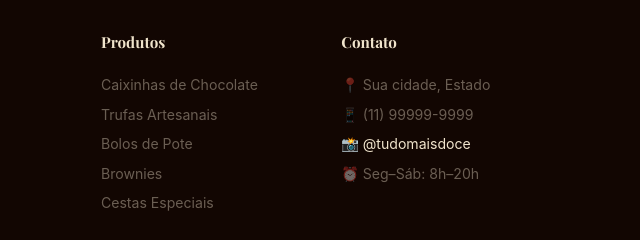
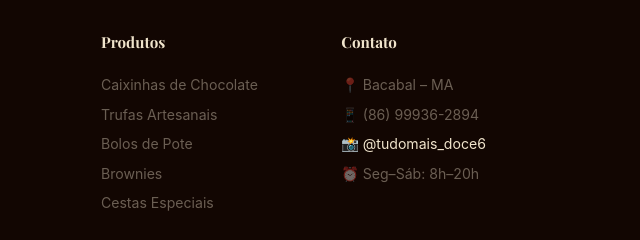
Before and after one commit to ItaloProject/tudo-mais-doce, a plain HTML site: page index.html in a window 1280 px wide. Shown: the part 7893-8133 px from the top of the page, 640-1280 px from the left. Drawn offline with nearby package versions, Linux system fonts and the light colour scheme; a web font is replaced by a local one.

Commit message:
update: dados de contato reais — WhatsApp, Instagram e cidade

```diff
--- a/index.html
+++ b/index.html
@@ -407,7 +407,7 @@
         <p data-reveal="up" data-delay=".2">
           Faça seu pedido pelo WhatsApp ou use o formulário. Respondemos em até 2 horas.
         </p>
-        <a href="https://wa.me/5511999999999?text=Olá! Quero fazer um pedido 🍫"
+        <a href="https://wa.me/5586999362894?text=Olá! Quero fazer um pedido 🍫"
            class="btn-wpp" target="_blank" rel="noopener" data-reveal="up" data-delay=".3">
           <svg viewBox="0 0 24 24" fill="currentColor" width="20" height="20" aria-hidden="true">
             <path d="M17.472 14.382c-.297-.149-1.758-.867-2.03-.967-.273-.099-.471-.148-.67.15-.197.297-.767.966-.94 1.164-.173.199-.347.223-.644.075-.297-.15-1.255-.463-2.39-1.475-.883-.788-1.48-1.761-1.653-2.059-.173-.297-.018-.458.13-.606.134-.133.298-.347.446-.52.149-.174.198-.298.298-.497.099-.198.05-.371-.025-.52-.075-.149-.669-1.612-.916-2.207-.242-.579-.487-.5-.669-.51-.173-.008-.371-.01-.57-.01-.198 0-.52.074-.792.372-.272.297-1.04 1.016-1.04 2.479 0 1.462 1.065 2.875 1.213 3.074.149.198 2.096 3.2 5.077 4.487.709.306 1.262.489 1.694.625.712.227 1.36.195 1.871.118.571-.085 1.758-.719 2.006-1.413.248-.694.248-1.289.173-1.413-.074-.124-.272-.198-.57-.347m-5.421 7.403h-.004a9.87 9.87 0 01-5.031-1.378l-.361-.214-3.741.982.998-3.648-.235-.374a9.86 9.86 0 01-1.51-5.26c.001-5.45 4.436-9.884 9.888-9.884 2.64 0 5.122 1.03 6.988 2.898a9.825 9.825 0 012.893 6.994c-.003 5.45-4.437 9.884-9.885 9.884m8.413-18.297A11.815 11.815 0 0012.05 0C5.495 0 .16 5.335.157 11.892c0 2.096.547 4.142 1.588 5.945L.057 24l6.305-1.654a11.882 11.882 0 005.683 1.448h.005c6.554 0 11.89-5.335 11.893-11.893a11.821 11.821 0 00-3.48-8.413z"/>
@@ -416,7 +416,7 @@
         </a>
         <p class="contato-social" data-reveal="up" data-delay=".4">
           Siga-nos:
-          <a href="#">Instagram</a>
+          <a href="https://www.instagram.com/tudomais_doce6/" target="_blank" rel="noopener">Instagram</a>
           <a href="#">Facebook</a>
         </p>
       </div>
@@ -504,9 +504,9 @@
       </nav>
       <address class="footer-info">
         <strong>Contato</strong>
-        <span>📍 Sua cidade, Estado</span>
-        <a href="https://wa.me/5511999999999">📱 (11) 99999-9999</a>
-        <a href="https://instagram.com/tudomaisdoce" target="_blank" rel="noopener" style="color:inherit;text-decoration:none">📸 @tudomaisdoce</a>
+        <span>📍 Bacabal – MA</span>
+        <a href="https://wa.me/5586999362894">📱 (86) 99936-2894</a>
+        <a href="https://www.instagram.com/tudomais_doce6/" target="_blank" rel="noopener" style="color:inherit;text-decoration:none">📸 @tudomais_doce6</a>
         <span>⏰ Seg–Sáb: 8h–20h</span>
       </address>
     </div>
```
